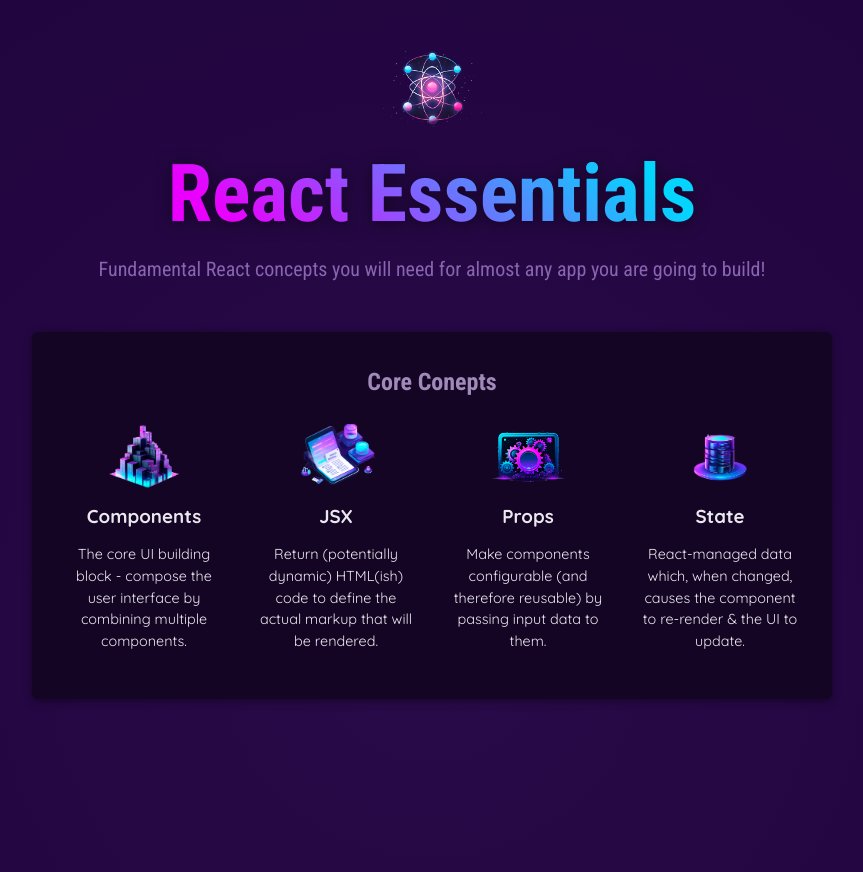
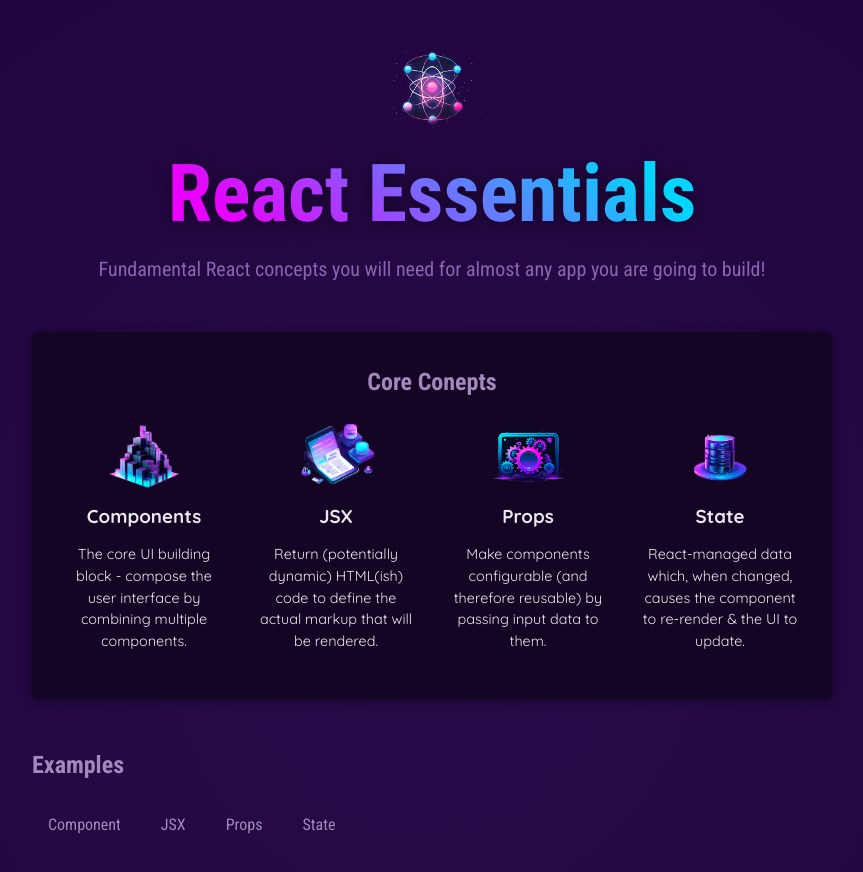
Before and after one commit to GiorgiBabunashvili/FirstReactProject, a React (Vite) app: page / in a window 1280 px wide. Shown: the top 872 px of the page, without its empty margins (208-1071 px from the left). Built offline with nearby package versions, Linux system fonts and the light colour scheme.

Commit message:
onClick function

```diff
--- a/src/App.jsx
+++ b/src/App.jsx
@@ -2,8 +2,13 @@
 import CoreConcept from "./components/CoreConcept.jsx";
 
 import { CORE_CONCEPTS } from "./data.js";
+import TabButtons from "./components/TabButtons.jsx";
 
 function App() {
+  const handleClick = (selecteButton) => {
+    console.log(selecteButton);
+  };
+
   return (
     <div>
       <Header />
@@ -21,6 +26,17 @@
             <CoreConcept {...CORE_CONCEPTS[3]} />
           </ul>
         </section>
+        <section id="examples">
+          <h2>Examples</h2>
+          <menu>
+            <TabButtons onSelect={() => handleClick("component")}>
+              Component
+            </TabButtons>
+            <TabButtons onSelect={() => handleClick("jsx")}>JSX</TabButtons>
+            <TabButtons onSelect={() => handleClick("props")}>Props</TabButtons>
+            <TabButtons onSelect={() => handleClick("state")}>State</TabButtons>
+          </menu>
+        </section>
       </main>
     </div>
   );
--- /dev/null
+++ b/src/components/TabButtons.jsx
@@ -0,0 +1,9 @@
+const TabButtons = ({ children, onSelect }) => {
+  return (
+    <li>
+      <button onClick={onSelect}>{children}</button>
+    </li>
+  );
+};
+
+export default TabButtons;
```
